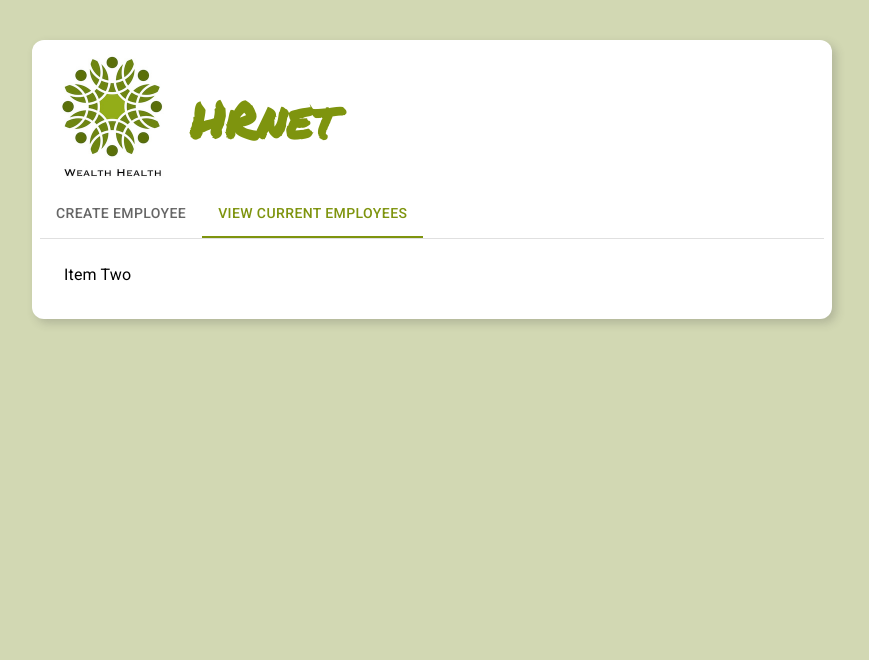
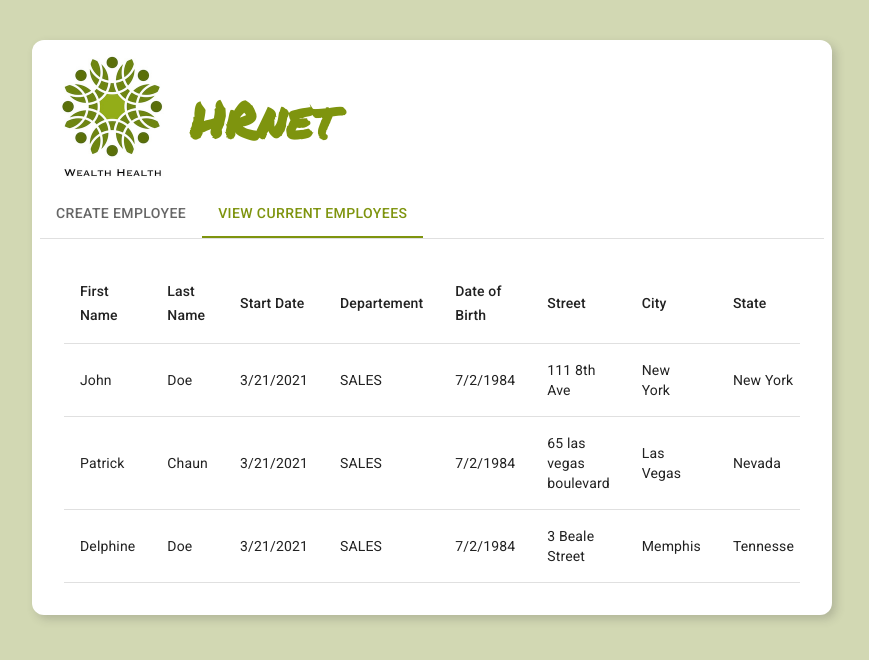
Before and after one commit to laticauda-64/openClassRooms_14_05032022, a React (Vite) app: page / in a window 1280 px wide. Both pictures are taken after a click on the tab "VIEW CURRENT EMPLOYEES". Shown: the top 660 px of the page, without its empty margins (208-1077 px from the left). Built offline with nearby package versions, Linux system fonts and the light colour scheme.

Commit message:
Setting Redux store

```diff
--- a/package.json
+++ b/package.json
@@ -23,9 +23,12 @@
 		"@mui/material": "^5.4.4",
 		"@mui/styled-engine": "npm:@mui/styled-engine-sc@latest",
 		"@mui/styled-engine-sc": "^5.4.2",
+		"@reduxjs/toolkit": "^1.8.0",
 		"date-fns": "^2.28.0",
 		"react": "^17.0.2",
 		"react-dom": "^17.0.2",
+		"react-redux": "^7.2.6",
+		"redux-persist": "^6.0.0",
 		"styled-components": "^5.3.3"
 	},
 	"resolutions": {
--- a/src/components/layout/EmployeeForm.jsx
+++ /dev/null
@@ -1,5 +0,0 @@
-import React from "react";
-
-export default function EmployeeForm() {
-	return <div>CreateForm</div>;
-}
--- /dev/null
+++ b/src/components/layout/EmployeesList.jsx
@@ -0,0 +1,55 @@
+import { useEffect } from "react";
+import Table from "@mui/material/Table";
+import TableBody from "@mui/material/TableBody";
+import TableCell from "@mui/material/TableCell";
+import TableContainer from "@mui/material/TableContainer";
+import TableHead from "@mui/material/TableHead";
+import TableRow from "@mui/material/TableRow";
+import store from "../../store/store";
+import { employeeSelector } from "../../store/employees/employeeSlice";
+
+export default function EmployeesList() {
+	const allEmployees = employeeSelector.selectAll(store.getState());
+
+	useEffect(() => {
+		console.log("Employees List :");
+		console.log(allEmployees);
+	}, []);
+
+	return (
+		<TableContainer>
+			<Table aria-label="Employees List">
+				<TableHead>
+					<TableRow>
+						<TableCell>First Name</TableCell>
+						<TableCell>Last Name</TableCell>
+						<TableCell>Start Date</TableCell>
+						<TableCell>Departement</TableCell>
+						<TableCell>Date of Birth</TableCell>
+						<TableCell>Street</TableCell>
+						<TableCell>City</TableCell>
+						<TableCell>State</TableCell>
+						<TableCell>Zip Code</TableCell>
+					</TableRow>
+				</TableHead>
+				<TableBody>
+					{allEmployees.map((employee) => (
+						<TableRow key={employee.id}>
+							<TableCell component="th" scope="row">
+								{employee.private.firstName}
+							</TableCell>
+							<TableCell>{employee.private.lastName}</TableCell>
+							<TableCell>{new Date(employee.company.startDate).toLocaleDateString()}</TableCell>
+							<TableCell>{employee.company.department}</TableCell>
+							<TableCell>{new Date(employee.private.birthDate).toLocaleDateString()}</TableCell>
+							<TableCell>{employee.private.street}</TableCell>
+							<TableCell>{employee.private.city}</TableCell>
+							<TableCell>{employee.private.state}</TableCell>
+							<TableCell>{employee.private.zip}</TableCell>
+						</TableRow>
+					))}
+				</TableBody>
+			</Table>
+		</TableContainer>
+	);
+}
--- a/src/components/layout/MenuTabs.jsx
+++ b/src/components/layout/MenuTabs.jsx
@@ -4,7 +4,8 @@ import Tabs from "@mui/material/Tabs";
 import Tab from "@mui/material/Tab";
 import Typography from "@mui/material/Typography";
 import Box from "@mui/material/Box";
-import CreateEmployeeForm from "../../pages/CreateEmployeeForm";
+import CreateEmployeeForm from "./CreateEmployeeForm";
+import EmployeesList from "./EmployeesList";
 
 function TabPanel(props) {
 	const { children, value, index, ...other } = props;
@@ -52,7 +53,7 @@ export default function MenuTabs() {
 				<CreateEmployeeForm />
 			</TabPanel>
 			<TabPanel value={value} index={1}>
-				Item Two
+				<EmployeesList />
 			</TabPanel>
 		</Box>
 	);
--- a/src/main.jsx
+++ b/src/main.jsx
@@ -2,11 +2,24 @@ import React from "react";
 import ReactDOM from "react-dom";
 import App from "./App";
 import CssBaseline from "@mui/material/CssBaseline";
+import { Provider } from "react-redux";
+import { persistStore } from "redux-persist";
+import store from "./store/store";
+import { PersistGate } from "redux-persist/lib/integration/react";
+
+/**
+ * Redux Store Plugin
+ */
+let persistor = persistStore(store);
 
 ReactDOM.render(
 	<React.StrictMode>
-		<CssBaseline />
-		<App />
+		<Provider store={store}>
+			<PersistGate loading={null} persistor={persistor}>
+				<CssBaseline />
+				<App />
+			</PersistGate>
+		</Provider>
 	</React.StrictMode>,
 	document.getElementById("root")
 );
--- /dev/null
+++ b/src/service/mockEmployees.js
@@ -0,0 +1,52 @@
+export default function getEmployees() {
+	return [
+		{
+			id: 1,
+			private: {
+				firstName: "John",
+				lastName: "Doe",
+				birthDate: 457653600000,
+				street: "111 8th Ave",
+				city: "New York",
+				state: "New York",
+				zip: "10011",
+			},
+			company: {
+				startDate: 1616367600000,
+				department: "SALES",
+			},
+		},
+		{
+			id: 2,
+			private: {
+				firstName: "Patrick",
+				lastName: "Chaun",
+				birthDate: 457653600000,
+				street: "65 las vegas boulevard",
+				city: "Las Vegas",
+				state: "Nevada",
+				zip: "88901",
+			},
+			company: {
+				startDate: 1616367600000,
+				department: "SALES",
+			},
+		},
+		{
+			id: 3,
+			private: {
+				firstName: "Delphine",
+				lastName: "Doe",
+				birthDate: 457653600000,
+				street: "3 Beale Street",
+				city: "Memphis",
+				state: "Tennesse",
+				zip: "37501",
+			},
+			company: {
+				startDate: 1616367600000,
+				department: "SALES",
+			},
+		},
+	];
+}
--- /dev/null
+++ b/src/store/employees/employeeSlice.js
@@ -0,0 +1,17 @@
+import { createSlice, createEntityAdapter } from "@reduxjs/toolkit";
+import getEmployees from "../../service/mockEmployees";
+
+const employeesAdapter = createEntityAdapter();
+
+export const employeeSlice = createSlice({
+	name: "employeeList",
+	initialState: employeesAdapter.upsertMany(employeesAdapter.getInitialState(), getEmployees()),
+
+	reducers: { AddEmployee: employeesAdapter.addOne, RemoveEmployee: employeesAdapter.removeOne, UpdateEmployee: employeesAdapter.updateOne },
+});
+
+export default employeeSlice.reducer;
+
+export const { AddEmployee, RemoveEmployee, UpdateEmployee } = employeeSlice.actions;
+
+export const employeeSelector = employeesAdapter.getSelectors((state) => state.employee);
--- /dev/null
+++ b/src/store/store.js
@@ -0,0 +1,22 @@
+import { configureStore } from "@reduxjs/toolkit";
+import employeeReducer from "./employees/employeeSlice";
+import { persistReducer, FLUSH, REHYDRATE, PAUSE, PERSIST, PURGE, REGISTER } from "redux-persist";
+import storage from "redux-persist/lib/storage";
+
+const persistConfig = {
+	key: "employeeList",
+	version: 1,
+	storage,
+};
+
+const persistedReducer = persistReducer(persistConfig, employeeReducer);
+
+export default configureStore({
+	reducer: { employee: persistedReducer },
+	middleware: (getDefaultMiddleware) =>
+		getDefaultMiddleware({
+			serializableCheck: {
+				ignoreActions: [FLUSH, REHYDRATE, PAUSE, PERSIST, PURGE, REGISTER],
+			},
+		}),
+});
```
Also changed, not shown: src/components/layout/CreateEmployeeForm.jsx (renamed from src/pages/CreateEmployeeForm.jsx, +9 -2 lines), 1 other file (tests, documents, lock files or other folders).
